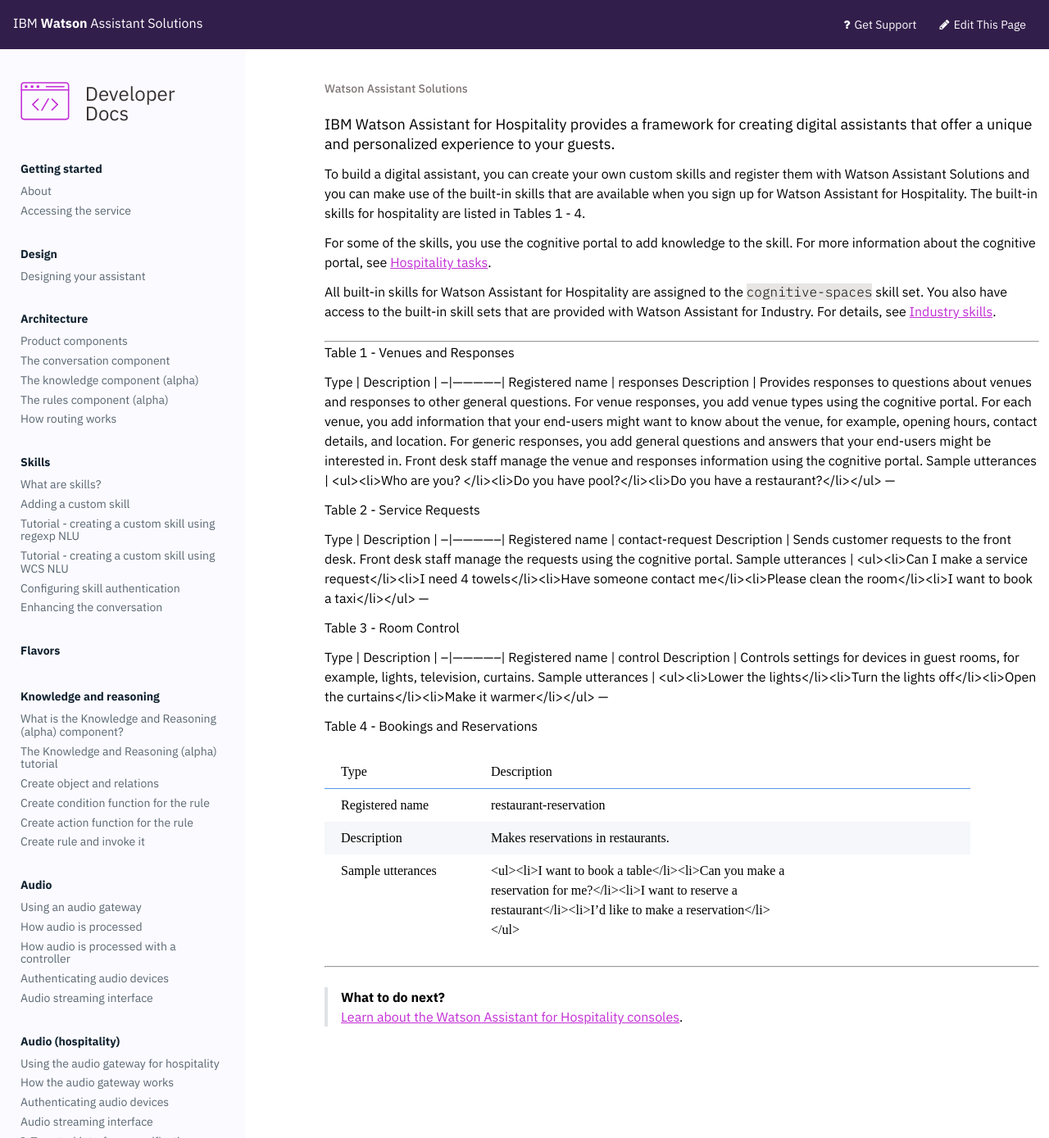
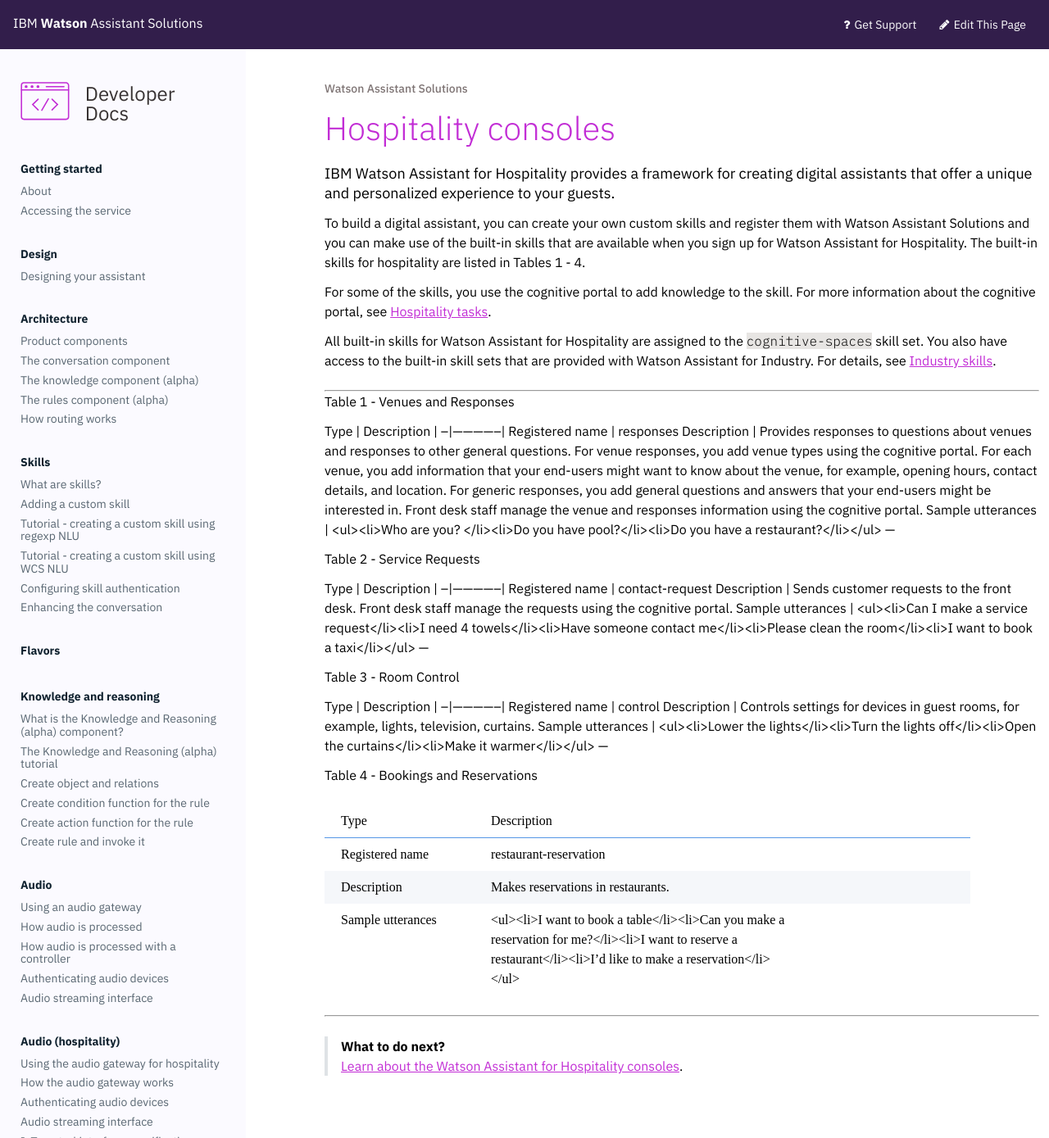
Before and after one commit to Watson-Personal-Assistant/developer, a Jekyll site: the page built from _content/flavours/hospitality.md, in a window 1280 px wide. Shown: the whole page at 82% size. Built offline with Jekyll 4.4.1, drawn with Linux system fonts in a browser that asks for light colours; some web fonts are replaced; some of the changed lines change nothing that is shown.

Commit message:
Title
added title

```diff
--- a/_content/flavours/hospitality.md
+++ b/_content/flavours/hospitality.md
@@ -1,5 +1,6 @@
 ---
-Hospitality consoles
+title: Hospitality consoles
+weight: 15
 ---
 IBM Watson Assistant for Hospitality provides a framework for creating digital assistants that offer a unique and personalized experience to your guests.
 
```
